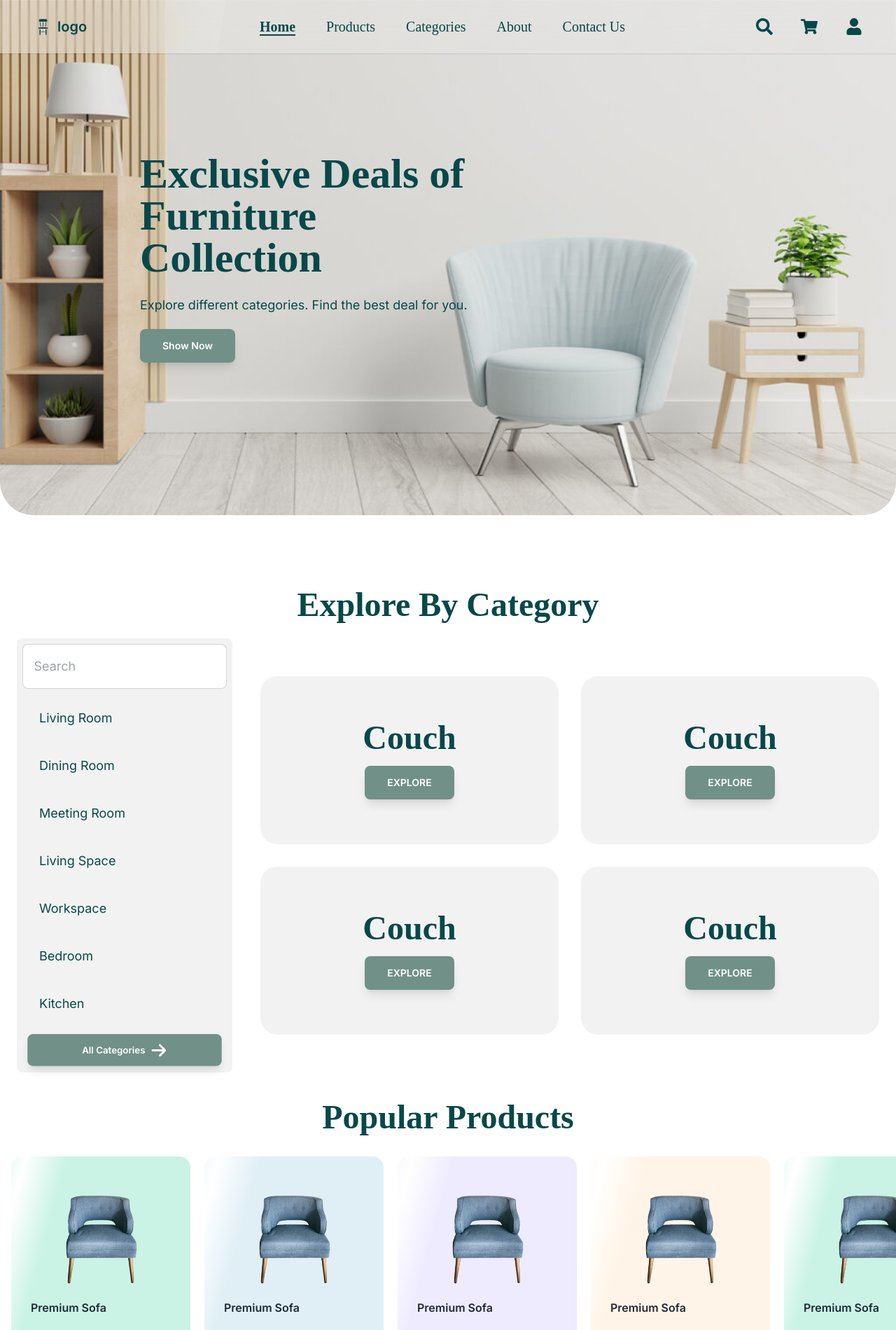
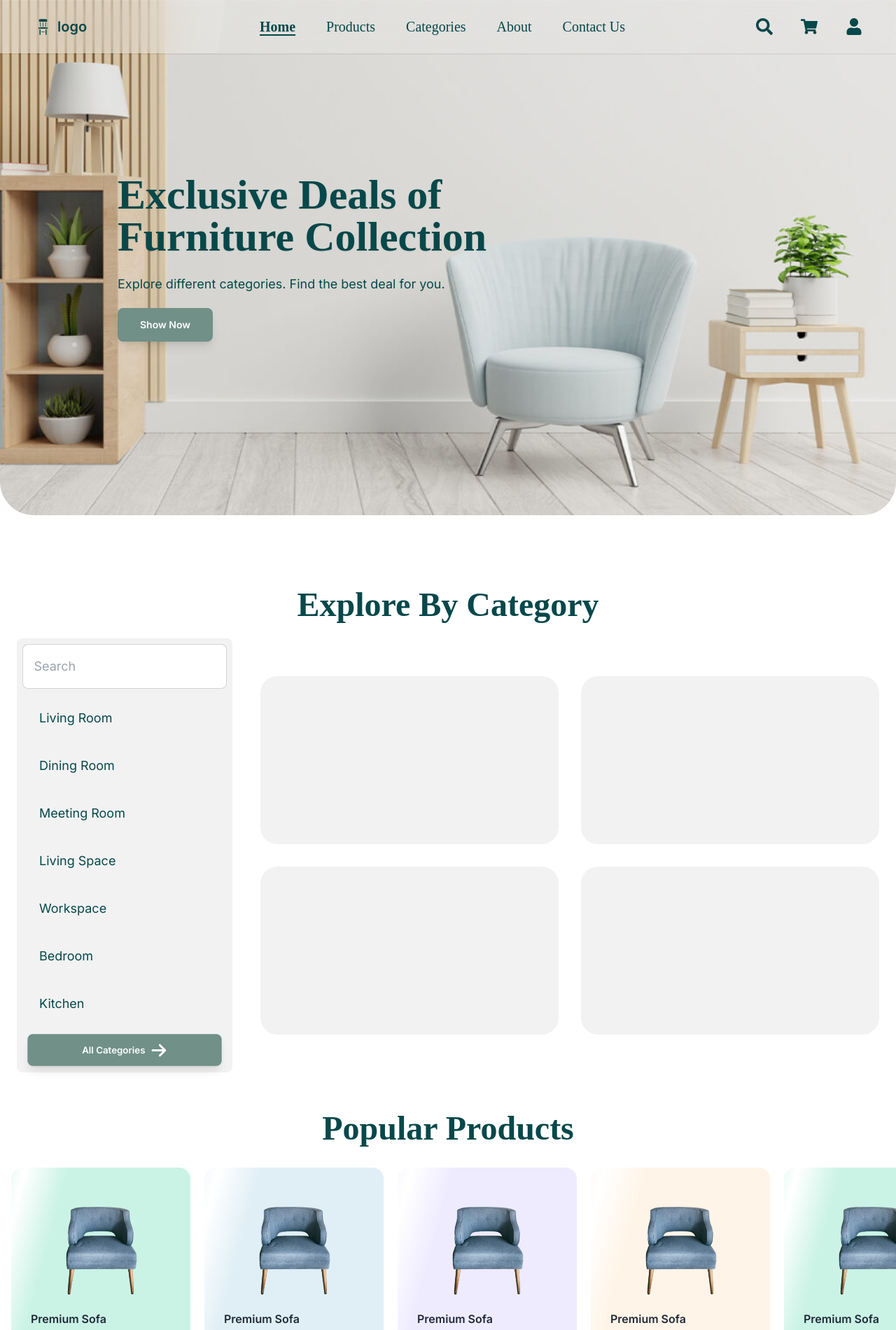
Before and after one commit to Aaryash-Shakya/ecommerce-next, a Next.js app: page / in a window 1280 px wide. Shown: the top 1900 px of the page at 70% size. Built offline with nearby package versions, Linux system fonts and the light colour scheme.

Commit message:
chore: minor improvements

```diff
--- a/src/components/Explore.tsx
+++ b/src/components/Explore.tsx
@@ -80,27 +80,27 @@ export default function Explore() {
 						</div>
 						<div className="w-full ld:w-3/4">
 							<div className="grid grid-cols-1 sm:grid-cols-2 gap-4 lg:gap-8">
-								<div className="bg-base-200 rounded-3xl w-full aspect-video hover:bg-base-300 flex flex-col items-center justify-center gap-4">
-									<p className="text-5xl font-playfair font-bold text-primary-dark">Couch</p>
-									<button className="btn px-8 btn-primary-light shadow-lg border-none">
+								<div className="group bg-base-200 rounded-3xl w-full aspect-video hover:bg-base-300 flex flex-col items-center justify-center gap-4">
+									<p className="hidden group-hover:block text-5xl font-playfair font-bold text-primary-dark">Couch</p>
+									<button className="hidden group-hover:block btn px-8 btn-primary-light shadow-lg border-none">
 										EXPLORE
 									</button>
 								</div>
-								<div className="bg-base-200 rounded-3xl w-full aspect-video hover:bg-base-300 flex flex-col items-center justify-center gap-4">
-									<p className="text-5xl font-playfair font-bold text-primary-dark">Couch</p>
-									<button className="btn px-8 btn-primary-light shadow-lg border-none">
+								<div className="group bg-base-200 rounded-3xl w-full aspect-video hover:bg-base-300 flex flex-col items-center justify-center gap-4">
+									<p className="hidden group-hover:block text-5xl font-playfair font-bold text-primary-dark">Couch</p>
+									<button className="hidden group-hover:block btn px-8 btn-primary-light shadow-lg border-none">
 										EXPLORE
 									</button>
 								</div>
-								<div className="bg-base-200 rounded-3xl w-full aspect-video hover:bg-base-300 flex flex-col items-center justify-center gap-4">
-									<p className="text-5xl font-playfair font-bold text-primary-dark">Couch</p>
-									<button className="btn px-8 btn-primary-light shadow-lg border-none">
+								<div className="group bg-base-200 rounded-3xl w-full aspect-video hover:bg-base-300 flex flex-col items-center justify-center gap-4">
+									<p className="hidden group-hover:block text-5xl font-playfair font-bold text-primary-dark">Couch</p>
+									<button className="hidden group-hover:block btn px-8 btn-primary-light shadow-lg border-none">
 										EXPLORE
 									</button>
 								</div>
-								<div className="bg-base-200 rounded-3xl w-full aspect-video hover:bg-base-300 flex flex-col items-center justify-center gap-4">
-									<p className="text-5xl font-playfair font-bold text-primary-dark">Couch</p>
-									<button className="btn px-8 btn-primary-light shadow-lg border-none">
+								<div className="group bg-base-200 rounded-3xl w-full aspect-video hover:bg-base-300 flex flex-col items-center justify-center gap-4">
+									<p className="hidden group-hover:block text-5xl font-playfair font-bold text-primary-dark">Couch</p>
+									<button className="hidden group-hover:block btn px-8 btn-primary-light shadow-lg border-none">
 										EXPLORE
 									</button>
 								</div>
--- a/src/components/Footer.tsx
+++ b/src/components/Footer.tsx
@@ -36,6 +36,11 @@ export default function Footer() {
 							<a className="link link-hover">Terms & Conditions</a>
 							<a className="link link-hover">Privacy Policy</a>
 						</nav>
+						<nav>
+							<h6 className="mb-2 text-primary-dark font-bold text-lg">Contact Us</h6>
+							<a className="link link-hover">Sanepa, Kathmandu</a>
+							<a className="link link-hover">+977 9841223344</a>
+						</nav>
 					</footer>
 					<footer className="footer px-10 py-4 border-t bg-base-200 text-base-content border-base-300">
 						<aside className="items-center grid-flow-col">
--- a/src/components/Hero.tsx
+++ b/src/components/Hero.tsx
@@ -11,8 +11,8 @@ export default function Hero() {
 					}}
 				>
 					<div className="hero-content items-center md:pe-[30vw] text-neutral-content">
-						<div className="max-w-lg text-center md:text-start">
-							<h1 className="mb-6 text-5xl lg:text-6xl font-bold text-primary-dark font-playfair">
+						<div className="max-w-xl text-center md:text-start">
+							<h1 className="mb-6 text-5xl lg:text-6xl font-bold text-primary-dark font-playfair drop-shadow-sm">
 								Exclusive Deals of Furniture Collection
 							</h1>
 							<p className="mb-5 lg:text-lg text-primary-dark">
--- a/src/components/Popular.tsx
+++ b/src/components/Popular.tsx
@@ -5,7 +5,7 @@ import Image from "next/image";
 export default function Popular() {
 	return (
 		<>
-			<h2 className="font-playfair text-5xl text-center text-primary-dark font-bold mb-4">Popular Products</h2>
+			<h2 className="font-playfair text-5xl text-center text-primary-dark font-bold my-4">Popular Products</h2>
 			<div className="w-full grid items-center my-4">
 				<div className="carousel carousel-center w-full max-w-screen-xl p-4 space-x-5 mx-auto border-b-2 border-b-primary-dark">
 					<div className="carousel-item">
```
